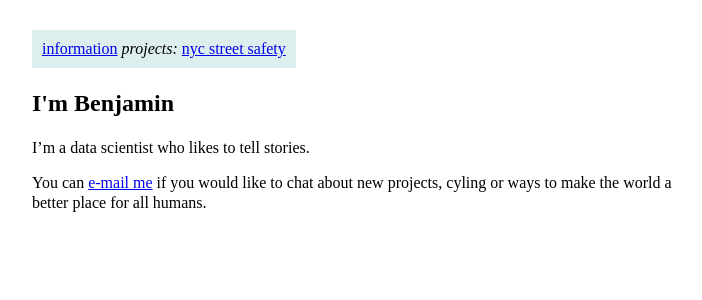
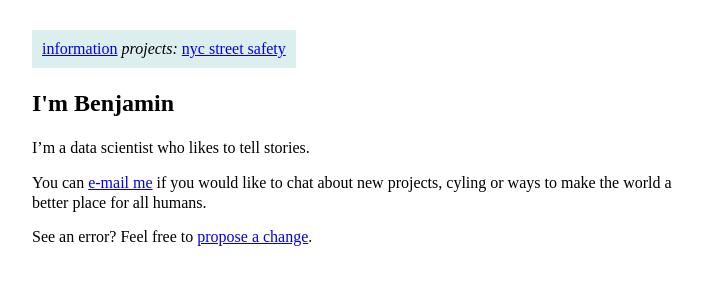
Before and after one commit to benarnav/benarnav.github.io, a Jekyll site: the page built from index.md, in a window 1280 px wide. Shown: the top 300 px of the page, without its empty margins (283-985 px from the left). Built offline with Jekyll 4.4.1, drawn with Linux system fonts in a browser that asks for light colours.

Commit message:
added footer.md

```diff
--- /dev/null
+++ b/_includes/footer.md
@@ -0,0 +1,4 @@
+   <footer>
+See an error? Feel free to
+      <a href="{{ site.repo.repository_url }}/edit/{{ site.repo.branch }}/{{ page.path }}" title="Help improve {{ page.path }}">propose a change</a>.
+      </footer>
--- a/_layouts/page.html
+++ b/_layouts/page.html
@@ -11,6 +11,7 @@
         <div class="container">
             {{ content }}
         </div>
+        {% include footer.md %}
     </div>
   </body>
 </html>
```
